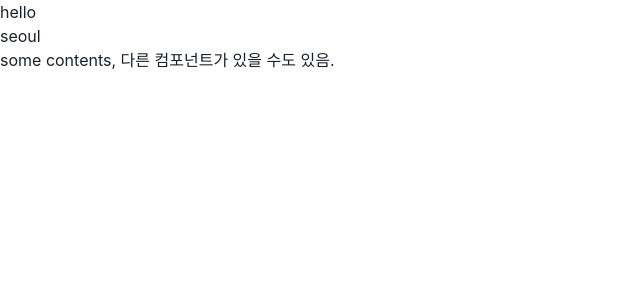
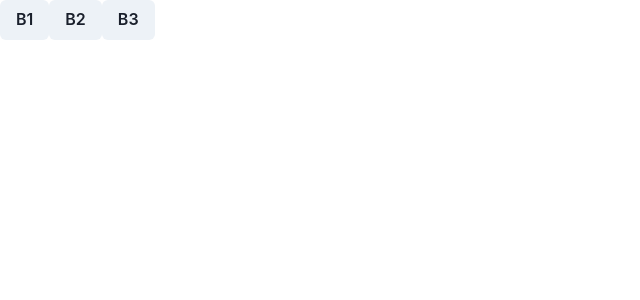
Before and after one commit to CHOHUNE/react20231031, a React (Create React App) app: page / in a window 1280 px wide. Shown: the top 300 px of the page, without its empty margins (0-640 px from the left). Built offline with nearby package versions, Linux system fonts and the light colour scheme.

Commit message:
함수를 prop 실습 작명 관습 연습

```diff
--- a/src/App.js
+++ b/src/App.js
@@ -1,19 +1,28 @@
-function MyComp({ text, address, children }) {
-  return (
-    <>
-      <p>{text}</p>
-      <p>{address}</p>
-      <p>{children}</p>
-    </>
-  );
-}
+import React from "react";
+import { Button } from "@chakra-ui/react";
 
 function App(props) {
+  // 함수명 작성 관습
+  // handle 이벤트명
+  function handelClick() {
+    console.log("second");
+  }
+
+  function handleMouseEnter() {
+    console.log("third");
+  }
+
+  function handleMouseLeave() {
+    console.log("4th");
+  }
+
   return (
     <div>
-      <MyComp text="hello" address="seoul">
-        some contents, 다른 컴포넌트가 있을 수도 있음.
-      </MyComp>
+      <Button onClick={() => console.log("first")}>B1</Button>
+      <Button onClick={handelClick}>B2</Button>
+      <Button onMouseEnter={handleMouseEnter} onMouseLeave={handleMouseLeave}>
+        B3
+      </Button>
     </div>
   );
 }
```
